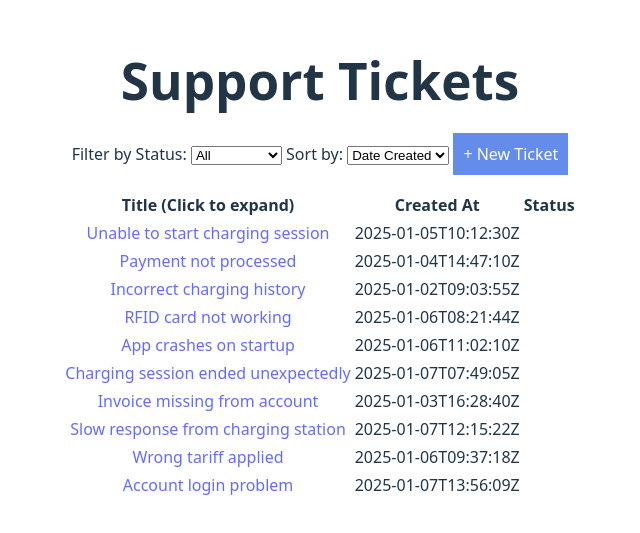
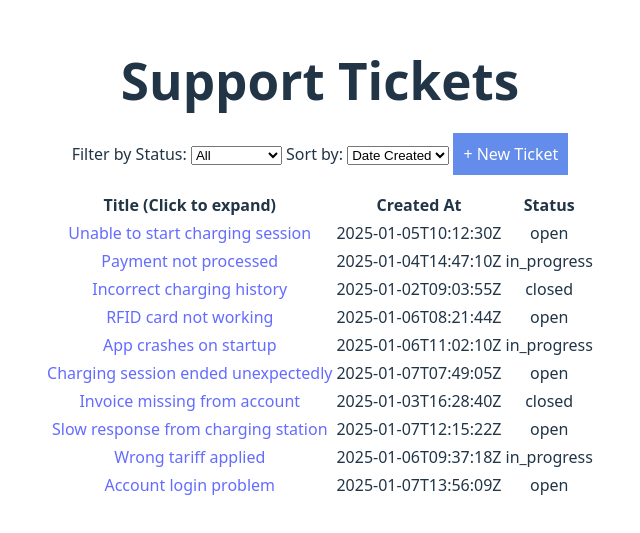
Before and after one commit to iissa-bazz/TicketAPI, a React (Vite) app in the folder frontend/: page / in a window 1280 px wide. Shown: the part 141-674 px from the top of the page, without its empty margins (320-960 px from the left). Built offline with nearby package versions, Linux system fonts and the light colour scheme.

Commit message:
cleaned up some leftovers from copy-pasting, added missing status in tickets table

```diff
--- a/frontend/src/App.tsx
+++ b/frontend/src/App.tsx
@@ -1,12 +1,8 @@
-import { BrowserRouter, Routes, Route, useLocation, useNavigate } from 'react-router-dom';
-import { useState } from 'react'
-import reactLogo from './assets/react.svg'
-import viteLogo from '/vite.svg'
+import { BrowserRouter, Routes, Route } from 'react-router-dom';
 import './App.css'
 import TicketList from './components/TicketList'
 
 function App() {
-  const [count, setCount] = useState(0)
 
   return (
     <>
--- a/frontend/src/components/TicketList.tsx
+++ b/frontend/src/components/TicketList.tsx
@@ -1,8 +1,5 @@
 import TicketData from '../assets/tickets.json'
 import { Link, Outlet } from 'react-router-dom';
-
-
-
 
 
 export default function TicketList() {
@@ -10,8 +7,6 @@ export default function TicketList() {
   return (
     <div style={{ padding: '20px' }}>
       <h1>Support Tickets</h1>
-
-
 
         <div className="controls">
           <label>{` Filter by Status: `}
@@ -49,6 +44,7 @@ export default function TicketList() {
           <tr key={t.id}>
             <td><Link to={`/tickets/${t.id}`}>{t.title}</Link></td>
             <td>{t.created_at}</td>
+            <td>{t.status}</td>
           </tr>
         ))}
         </tbody>
```
